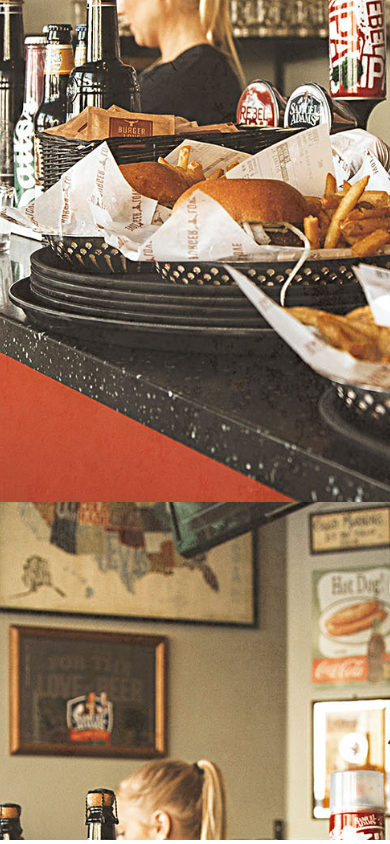
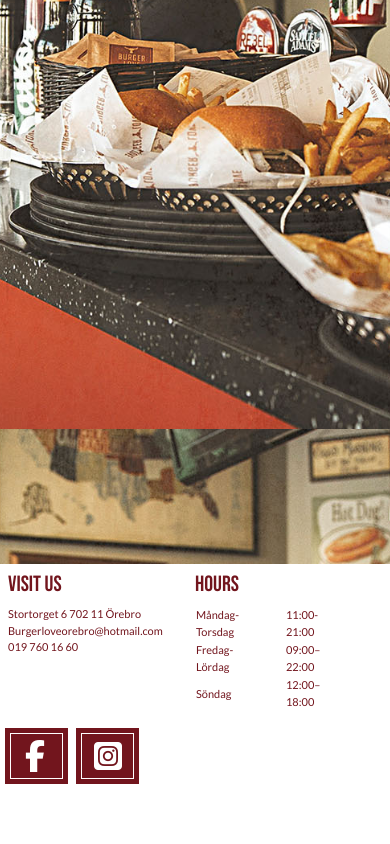
Before and after one commit to Pellennen/Burgerlove-foodora, a plain HTML site: page index.html in a window 390 px wide. Shown: the part 415-1259 px from the top of the page. Drawn offline with nearby package versions, Linux system fonts and the light colour scheme.

Commit message:
last changes

```diff
--- a/css/styles.css
+++ b/css/styles.css
@@ -16,6 +16,7 @@ h2 {
 li {
   font-family: "Bebas Neue";
   color: #72151d;
+  font-size: 22px;
 }
 h1,
 h2,
@@ -49,15 +50,27 @@ p {
   color: #fff;
 }
 
+.custom-footer h6 {
+  font-family: "Bebas Neue";
+  color: #72151d;
+  font-size: 22px;
+}
+
+.custom-footer a,
+.custom-footer td {
+  color: #72151d;
+  font-family: "Lato";
+  font-size: 11px;
+}
+
 /*
 
 ------ END TEXT STYLES ------
 
 */
 
-body {
+html {
   height: 100%;
-  width: 100%;
 }
 
 /*
@@ -80,6 +93,7 @@ body {
 
 .header-space {
   max-height: 55px;
+  background-color: #fff;
 }
 
 .head-space-ul {
@@ -182,22 +196,26 @@ body {
 */
 
 .burger-menu {
-  display: inline-block;
+  display: none;
   width: 18px;
-  height: 18px;
+  height: 51px;
   cursor: pointer;
   text-decoration: none;
+  position: fixed;
+  left: 1em;
+  top: 1em;
+  z-index: 999;
 }
 .burger-menu i {
   position: relative;
   display: inline-block;
   width: 18px;
   height: 3px;
-  color: #252525;
+  color: #b03f49;
   font: bold 14px/0.4 Helvetica;
   text-transform: uppercase;
   text-indent: -55px;
-  background: #252525;
+  background: #b03f49;
   transition: all 0.2s ease-out;
 }
 .burger-menu i::before,
@@ -205,7 +223,7 @@ body {
   content: "";
   width: 18px;
   height: 3px;
-  background: #252525;
+  background: #b03f49;
   position: absolute;
   left: 0;
   transition: all 0.2s ease-out;
@@ -220,14 +238,7 @@ body {
   width: 30%;
 }
 .burger-menu.active i {
-  background: #fff;
-}
-
-.burger-menu {
-  position: sticky;
-  left: 2em;
-  top: 1em;
-  display: none;
+  background: #b03f49;
 }
 
 .sidenav {
@@ -241,6 +252,8 @@ body {
   overflow-x: hidden;
   transition: 0.5s;
   padding-top: 60px;
+  outline-offset: -8px;
+  outline: 2px solid #fff;
 }
 
 .sidenav a {
@@ -280,9 +293,9 @@ body {
 ---- CONTENT -----
 */
 .content-holder {
-  min-height: 140vh;
+  height: 100vh;
 }
-.bg-cover {
+body {
   background: url("../img/burgerlove-background.jpg") no-repeat center center
     fixed;
   -webkit-background-size: cover;
@@ -297,8 +310,9 @@ body {
   outline: 2px solid white;
   outline-offset: -12px;
   margin: 0 auto;
-  position: relative;
-  top: 6em;
+  position: sticky;
+  top: 4em;
+  margin-top: 5em;
 }
 
 .burger-pic {
@@ -358,6 +372,65 @@ body {
 */
 
 /*
+
+-----FOOOTER-----
+
+*/
+
+.custom-footer {
+  height: 120px;
+  background-color: #fff;
+  z-index: 999;
+  position: sticky;
+  max-width: 100%;
+}
+
+.footer-row {
+  justify-content: start;
+  padding: 0.5em;
+}
+
+.footer-time {
+  padding-left: 26px;
+}
+
+.footer-visit {
+  position: relative;
+  left: -15px;
+}
+
+.red-box {
+  background-color: #72151d;
+  width: 63px;
+  height: auto;
+  outline: 1px solid white;
+  outline-offset: -6px;
+}
+.custom-face-logo {
+  font-size: 32px;
+  padding: 12px 0px 12px 20px;
+  color: #fff;
+}
+
+.custom-insta-logo {
+  font-size: 32px;
+  padding: 12px 0px 12px 18px;
+  color: #fff;
+}
+
+.logo-row {
+  position: absolute;
+  right: 11em;
+}
+
+
+/*
+
+-----END FOOTER----
+
+*/
+
+/*
 ------ MEDIA QUERIES-----
 */
 
@@ -367,11 +440,42 @@ body {
   }
 
   .burger-menu {
-    display: block;
+    display: inline-block;
   }
 
   .burgerlove-logo {
     left: 2.5em;
+  }
+}
+
+@media only screen and (max-width: 760px) {
+
+    .container-footer {
+      max-width: 100%;
+    }
+}
+
+@media only screen and (max-width: 700px) {
+  .custom-modal-head {
+    padding-top: 40px;
+  }
+
+}
+
+@media only screen and (max-width: 660px) {
+  .custom-footer {
+    height: 280px;
+  }
+
+  .logo-row {
+    top: 10em;
+    left: 1em;
+    right: unset;
+  }
+
+  .times-footer-row,
+  .custom-visit-us {
+    max-width: 50%;
   }
 }
 
@@ -387,6 +491,12 @@ body {
   .custom-modal-head {
     padding: 10px 0 10px 0;
   }
+
+  .head-space-ul {
+    position: absolute;
+    top: -92px;
+    right: 12px;
+  }
 }
 @media only screen and (max-width: 420px) {
   .cat-burger h1 {
@@ -401,6 +511,10 @@ body {
   .right-lines {
     padding: 24px 0 0 0;
   }
+
+  .head-space-ul li {
+    font-size: 16px;
+  }
 }
 
 /*
--- a/index.html
+++ b/index.html
@@ -21,9 +21,11 @@
   </head>
 
   <body>
-    <a href="#menu" class="burger-menu">
-      <i></i>
-    </a>
+    <div class="burger-menu">
+      <a>
+        <i></i>
+      </a>
+    </div>
 
     <div class="sidenav">
       <a class="closebtn">&times;</a>
@@ -198,6 +200,79 @@
       </div>
     </div>
 
+    <div class="custom-footer">
+      <div class="container container-footer">
+        <div class="row w-100 footer-row">
+          <div class="col-sm-3 custom-visit-us">
+            <h6 class="footer-visit">VISIT US</h6>
+            <div class="row">
+              <a
+                href="https://www.google.com/maps/place/Stortorget+6,+111+29+Stockholm/@59.3251075,18.068462,17z/data=!3m1!4b1!4m5!3m4!1s0x465f77e262436ab5:0xdcfe3ee04f6071c8!8m2!3d59.3251048!4d18.070656"
+              >
+                Stortorget 6 702 11 Örebro
+              </a>
+            </div>
+            <div class="row">
+              <a href="mailto:Burgerloveorebro@hotmail.com">
+                Burgerloveorebro@hotmail.com
+              </a>
+            </div>
+            <div class="row">
+              <a href="tel:0197601660">
+                019 760 16 60
+              </a>
+            </div>
+          </div>
+          <div class="col-sm-4 times-footer-row">
+            <h6>HOURS</h6>
+
+            <table>
+              <tbody>
+                <tr>
+                  <td>
+                    Måndag-Torsdag
+                  </td>
+                  <td class="footer-time">
+                    11:00-21:00
+                  </td>
+                </tr>
+                <tr>
+                  <td>
+                    Fredag-Lördag
+                  </td>
+                  <td class="footer-time">
+                    09:00–22:00
+                  </td>
+                </tr>
+                <tr>
+                  <td>
+                    Söndag
+                  </td>
+                  <td class="footer-time">
+                  12:00–18:00
+                  </td>
+                </tr>
+              </tbody>
+            </table>
+          </div>
+          <div class="row logo-row">
+            <div class="col p-1">
+              <div class="red-box">
+                <i class="fab fa-facebook-f custom-face-logo"></i>
+              </div>
+            </div>
+            <div class="col p-1">
+              <div class="red-box">
+                <i class="fab fa-instagram-square custom-insta-logo"></i>
+              </div>
+            </div>
+
+
+          </div>
+        </div>
+      </div>
+    </div>
+
     <script
       src="https://code.jquery.com/jquery-3.5.0.min.js"
       integrity="sha256-xNzN2a4ltkB44Mc/Jz3pT4iU1cmeR0FkXs4pru/JxaQ="
```
